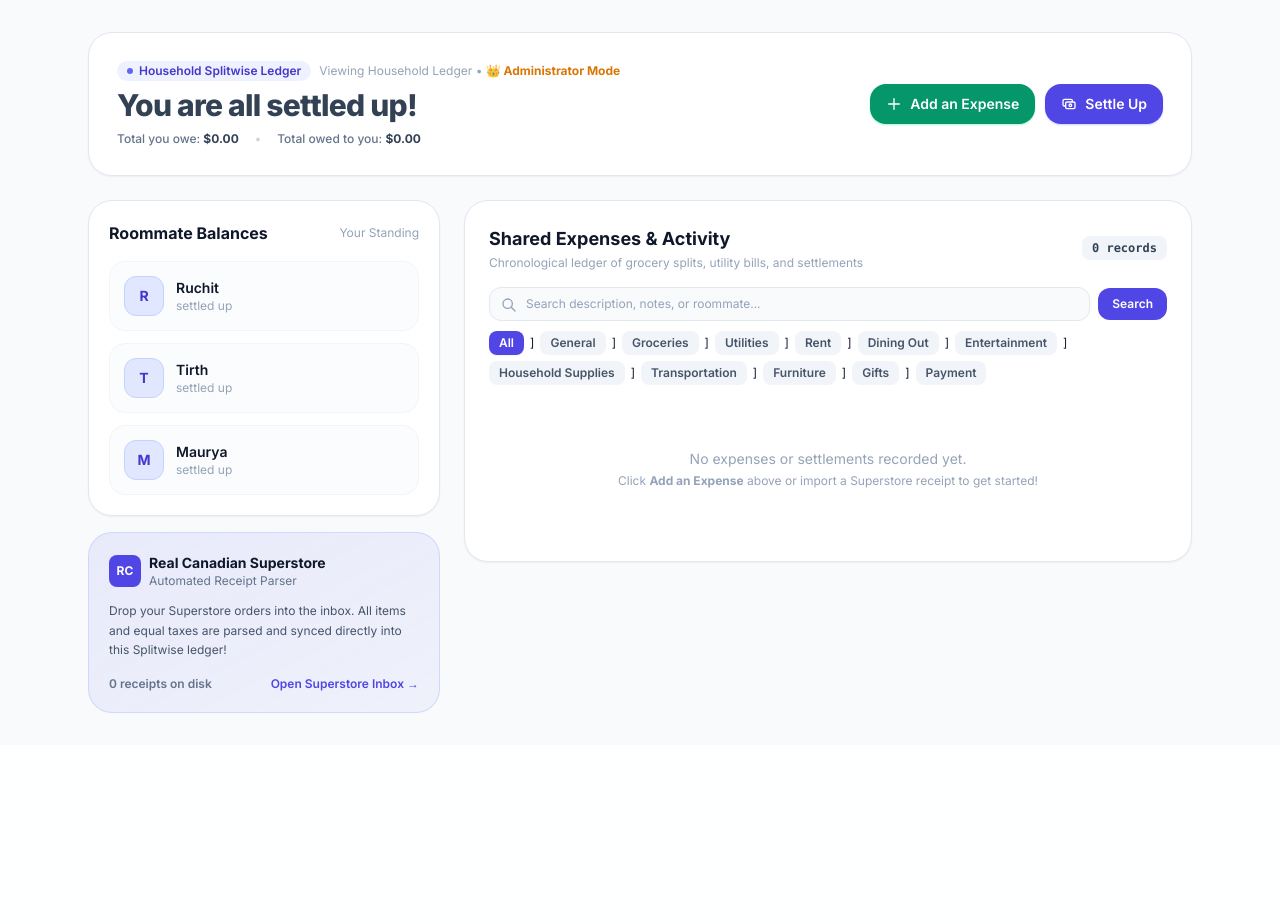
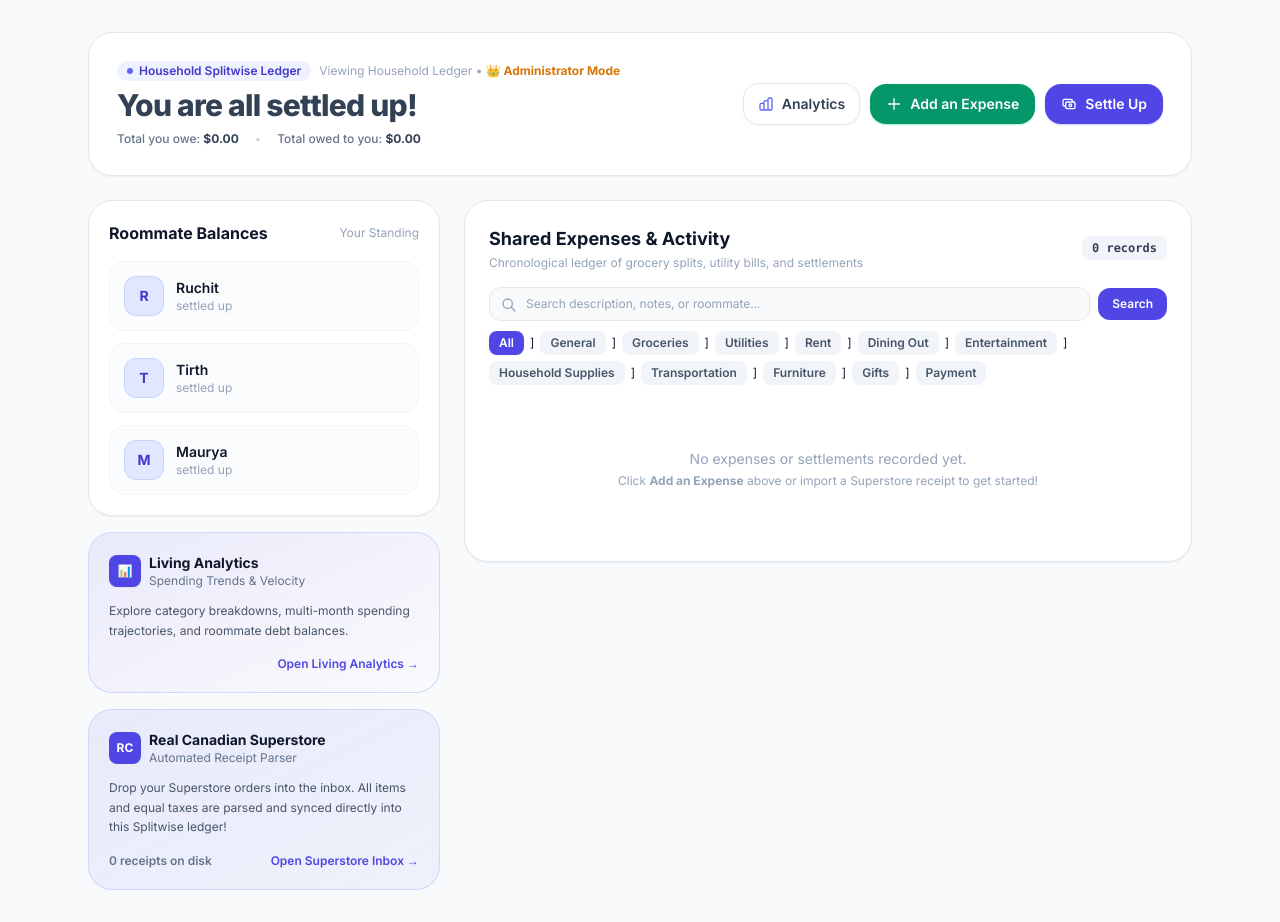
Before and after one commit to D-ENCODER/SplitFlow, a Django app: page / in a window 1280 px wide. Shown: the part 65-987 px from the top of the page. Before the commit the page ends 778 px from the top, so only its background shows below. Run offline with Django 5.2, Linux system fonts and the light colour scheme; the visitor is signed in with stand-in values (Sample User, id 1); data comes from the database, SQL or seed files in the repository; data that the repository does not hold is empty; some libraries are stand-ins or nearby versions.

Commit message:
Restrict Superstore inbox to admins and ensure analytics is prominently available to all users

```diff
--- a/rcsscrapper/context_processors.py
+++ b/rcsscrapper/context_processors.py
@@ -8,7 +8,7 @@ def splitflow_context(request):
     - nav_active_roommates: list of active roommates (Het, Ruchit, Tirth, Maurya)
     - nav_current_roommate: currently authenticated roommate profile (or None)
     - nav_is_admin: True if user is administrator / superuser / staff
-    - nav_pending_receipts_count: number of unprocessed Superstore receipts
+    - nav_pending_receipts_count: number of unprocessed Superstore receipts (admin only)
     """
     ensure_roommates()
     active_roommates = list(Roommate.objects.filter(is_active=True).select_related('user'))
@@ -23,7 +23,7 @@ def splitflow_context(request):
         else:
             current_rm = next((r for r in active_roommates if r.is_me), active_roommates[0] if active_roommates else None)
 
-    pending_count = Receipt.objects.filter(is_archived=False, processed=False).count()
+    pending_count = Receipt.objects.filter(is_archived=False, processed=False).count() if is_admin else 0
 
     return {
         'nav_active_roommates': active_roommates,
--- a/rcsscrapper/utils.py
+++ b/rcsscrapper/utils.py
@@ -19,7 +19,7 @@ def ensure_roommates():
         admin_user = User.objects.create_superuser(
             username='admin',
             email='admin@splitflow.local',
-            password='Hado#33Sokastsui'
+            password='Hado#33Sokatsui'
         )
     else:
         if not admin_user.is_superuser or not admin_user.is_staff:
@@ -100,10 +100,10 @@ def parse_tax_from_soup(soup):
 
 
 def parse_order_total_from_soup(soup):
-    for selector in [
-        '.order-summary-total-item--trimmed__estimated-total .order-summary-total-item__values',
-        '.inprogress-payment-summary__total .order-summary-total-item__values',
-        '.preparing-order-summary .order-summary-sub-total__values',
+    for selector in [\
+        '.order-summary-total-item--trimmed__estimated-total .order-summary-total-item__values',\
+        '.inprogress-payment-summary__total .order-summary-total-item__values',\
+        '.preparing-order-summary .order-summary-sub-total__values',\
     ]:
         el = soup.select_one(selector)
         if el:
--- a/rcsscrapper/views.py
+++ b/rcsscrapper/views.py
@@ -21,6 +21,24 @@ from bs4 import BeautifulSoup
 from rcsscrapper.models import Receipt, ReceiptItem, Roommate, ItemShare, Expense, ExpenseSplit
 from rcsscrapper.utils import sync_receipts_folder, ensure_roommates, INBOX_DIR
 from rcsscrapper.services import sync_receipt_to_expense, sync_all_receipts, calculate_balances
+
+from functools import wraps
+
+def is_admin_user(user):
+    return bool(user and user.is_authenticated and (user.is_superuser or user.is_staff or user.username == 'admin'))
+
+
+def admin_required(view_func):
+    @wraps(view_func)
+    def _wrapped_view(request, *args, **kwargs):
+        if not request.user.is_authenticated:
+            return redirect(f"{reverse('login')}?next={request.path}")
+        if not is_admin_user(request.user):
+            messages.error(request, "Permission denied: The Superstore Receipt Inbox is restricted to administrators.")
+            return redirect('splitwise_dashboard')
+        return view_func(request, *args, **kwargs)
+    return _wrapped_view
+
 
 
 def get_active_roommate(request):
@@ -177,7 +195,7 @@ def profile_view(request):
     """
     ensure_roommates()
     user = request.user
-    is_admin = bool(user.is_superuser or user.is_staff or user.username == 'admin')
+    is_admin = is_admin_user(user)
     user_rm = getattr(user, 'roommate', None)
 
     if request.method == 'POST':
@@ -298,7 +316,7 @@ def splitwise_dashboard(request):
     sync_receipts_folder()
     sync_all_receipts()
     active_roommate = get_active_roommate(request)
-    is_admin = bool(request.user.is_superuser or request.user.is_staff or request.user.username == 'admin')
+    is_admin = is_admin_user(request.user)
 
     ledger_data = calculate_balances(current_roommate=active_roommate)
     all_roommates = ledger_data['all_roommates']
@@ -395,7 +413,7 @@ def add_expense(request):
     """Create a manual shared expense split equally or with exact custom amounts."""
     active_roommate = get_active_roommate(request)
     roommates = list(Roommate.objects.filter(is_active=True))
-    is_admin = bool(request.user.is_superuser or request.user.is_staff or request.user.username == 'admin')
+    is_admin = is_admin_user(request.user)
 
     if request.method == 'POST':
         desc = request.POST.get('description', '').strip()
@@ -483,7 +501,7 @@ def add_expense(request):
 def settle_up(request):
     """Record a debt settlement payment between two roommates."""
     active_roommate = get_active_roommate(request)
-    is_admin = bool(request.user.is_superuser or request.user.is_staff or request.user.username == 'admin')
+    is_admin = is_admin_user(request.user)
 
     if request.method == 'POST':
         payer_id = request.POST.get('payer_id')
@@ -543,7 +561,7 @@ def delete_expense(request, expense_id):
     """Delete a shared expense or settlement payment (permission guarded)."""
     expense = get_object_or_404(Expense, id=expense_id)
     active_roommate = get_active_roommate(request)
-    is_admin = bool(request.user.is_superuser or request.user.is_staff or request.user.username == 'admin')
+    is_admin = is_admin_user(request.user)
 
     # Guard: only the person who paid or an administrator can delete
     if not is_admin and expense.paid_by_id != active_roommate.id:
@@ -629,7 +647,7 @@ def delete_receipts_and_files(queryset):
     queryset.delete()
 
 
-@login_required(login_url='login')
+@admin_required
 def delete_receipt(request, receipt_id):
     receipt = get_object_or_404(Receipt, id=receipt_id)
     was_archived = receipt.is_archived
@@ -648,7 +666,7 @@ def latex_escape(text):
     return ''.join(conv.get(c, c) for c in str(text))
 
 
-@login_required(login_url='login')
+@admin_required
 def receipt_list(request):
     sync_receipts_folder()
     show_archived = request.GET.get('archived') == '1'
@@ -688,7 +706,7 @@ def receipt_list(request):
     })
 
 
-@login_required(login_url='login')
+@admin_required
 def toggle_archive_receipt(request, receipt_id):
     receipt = get_object_or_404(Receipt, id=receipt_id)
     receipt.is_archived = not receipt.is_archived
@@ -696,7 +714,7 @@ def toggle_archive_receipt(request, receipt_id):
     return redirect('receipt_list')
 
 
-@login_required(login_url='login')
+@admin_required
 def batch_process(request):
     ensure_roommates()
     ids_param = request.GET.get('ids', '')
@@ -910,7 +928,7 @@ def build_summary_data(receipt_ids):
     }
 
 
-@login_required(login_url='login')
+@admin_required
 def batch_summary(request):
     ids_param = request.GET.get('ids', '')
     receipt_ids = [int(x) for x in ids_param.split(',') if x.isdigit()]
@@ -929,7 +947,7 @@ def batch_summary(request):
     return render(request, 'splitter/summary.html', data)
 
 
-@login_required(login_url='login')
+@admin_required
 def export_latex_pdf(request):
     ids_param = request.GET.get('ids', '')
     receipt_ids = [int(x) for x in ids_param.split(',') if x.isdigit()]
--- a/templates/splitter/base.html
+++ b/templates/splitter/base.html
@@ -133,7 +133,8 @@
           <span>Analytics</span>
         </a>
 
-        <!-- Superstore Grocery Inbox -->
+        {% if nav_is_admin %}
+        <!-- Superstore Grocery Inbox (Admin Only) -->
         <a href="{% url 'receipt_list' %}"
            class="inline-flex items-center gap-1.5 px-3 py-1.5 rounded-xl transition-all {% if request.resolver_match.url_name in 'receipt_list,batch_process,batch_summary' %}bg-indigo-50 dark:bg-indigo-950/70 text-indigo-600 dark:text-indigo-300 border border-indigo-200/60 dark:border-indigo-800/60 font-bold{% else %}text-slate-600 dark:text-slate-400 hover:text-slate-900 dark:hover:text-white hover:bg-slate-100 dark:hover:bg-slate-800/60{% endif %}">
           <svg class="w-4 h-4 shrink-0 {% if request.resolver_match.url_name in 'receipt_list,batch_process,batch_summary' %}text-indigo-600 dark:text-indigo-400{% else %}text-slate-400 dark:text-slate-500{% endif %}" fill="none" stroke="currentColor" viewBox="0 0 24 24">
@@ -146,6 +147,7 @@
           </span>
           {% endif %}
         </a>
+        {% endif %}
       </nav>
 
       <!-- Right: PWA Install Chip, Dark Mode Toggle & Role-Based Profile Menu -->
@@ -330,7 +332,8 @@
         <span>Analytics</span>
       </a>
 
-      <!-- Superstore Inbox -->
+      {% if nav_is_admin %}
+      <!-- Superstore Inbox (Admin only) -->
       <a href="{% url 'receipt_list' %}"
          class="relative flex flex-col items-center gap-1 text-[11px] font-semibold {% if request.resolver_match.url_name in 'receipt_list,batch_process,batch_summary' %}text-indigo-600 dark:text-indigo-400{% else %}text-slate-400 dark:text-slate-500{% endif %}">
         <svg class="w-5 h-5" fill="none" stroke="currentColor" viewBox="0 0 24 24">
@@ -343,6 +346,7 @@
         </span>
         {% endif %}
       </a>
+      {% endif %}
 
       <!-- Profile Tab -->
       {% if request.user.is_authenticated %}
--- a/templates/splitter/dashboard.html
+++ b/templates/splitter/dashboard.html
@@ -42,6 +42,13 @@
 
       <!-- Action Buttons -->
       <div class="flex flex-wrap items-center gap-2.5 shrink-0">
+        <a href="{% url 'analytics_dashboard' %}"
+           class="inline-flex items-center gap-2 px-3.5 py-2.5 rounded-2xl bg-white dark:bg-slate-800 border border-slate-200 dark:border-slate-700 text-slate-700 dark:text-slate-200 text-sm font-semibold hover:bg-slate-50 dark:hover:bg-slate-700/80 shadow-sm transition">
+          <svg class="w-4 h-4 text-indigo-500" fill="none" stroke="currentColor" viewBox="0 0 24 24">
+            <path stroke-linecap="round" stroke-linejoin="round" stroke-width="2" d="M9 19v-6a2 2 0 00-2-2H5a2 2 0 00-2 2v6a2 2 0 002 2h2a2 2 0 002-2zm0 0V9a2 2 0 012-2h2a2 2 0 012 2v10m-6 0a2 2 0 002 2h2a2 2 0 002-2m0 0V5a2 2 0 012-2h2a2 2 0 012 2v14a2 2 0 01-2 2h-2a2 2 0 01-2-2z" />
+          </svg>
+          <span>Analytics</span>
+        </a>
         <button type="button" onclick="openExpenseModal()"
                 class="inline-flex items-center gap-2 px-4 py-2.5 rounded-2xl bg-emerald-600 hover:bg-emerald-500 text-white text-sm font-semibold shadow-sm shadow-emerald-200 dark:shadow-none transition cursor-pointer">
           <svg class="w-4 h-4" fill="none" stroke="currentColor" viewBox="0 0 24 24">
@@ -106,7 +113,29 @@
         </div>
       </div>
 
-      <!-- Quick Superstore Card -->
+      <!-- Living Analytics Card (Visible to all) -->
+      <div class="bg-gradient-to-br from-indigo-500/10 via-purple-500/5 to-slate-50 dark:from-indigo-950/40 dark:via-purple-950/20 dark:to-slate-900 rounded-3xl border border-indigo-200/80 dark:border-indigo-900/60 p-5 space-y-3">
+        <div class="flex items-center gap-2">
+          <div class="w-8 h-8 rounded-lg bg-indigo-600 text-white flex items-center justify-center font-bold text-xs shadow-sm">
+            📊
+          </div>
+          <div>
+            <h3 class="font-bold text-sm text-slate-900 dark:text-white">Living Analytics</h3>
+            <p class="text-xs text-slate-500 dark:text-slate-400">Spending Trends &amp; Velocity</p>
+          </div>
+        </div>
+        <p class="text-xs text-slate-600 dark:text-slate-300 leading-relaxed">
+          Explore category breakdowns, multi-month spending trajectories, and roommate debt balances.
+        </p>
+        <div class="pt-1 flex items-center justify-end text-xs font-semibold">
+          <a href="{% url 'analytics_dashboard' %}" class="inline-flex items-center gap-1 text-indigo-600 dark:text-indigo-400 hover:underline">
+            Open Living Analytics &rarr;
+          </a>
+        </div>
+      </div>
+
+      <!-- Quick Superstore Card (Admin Only) -->
+      {% if is_admin %}
       <div class="bg-gradient-to-br from-indigo-500/10 to-indigo-600/5 dark:from-indigo-950/40 dark:to-slate-900 rounded-3xl border border-indigo-200/80 dark:border-indigo-900/60 p-5 space-y-3">
         <div class="flex items-center gap-2">
           <div class="w-8 h-8 rounded-lg bg-indigo-600 text-white flex items-center justify-center font-bold text-xs">
@@ -127,6 +156,7 @@
           </a>
         </div>
       </div>
+      {% endif %}
     </div>
 
     <!-- Right Column: Recent Shared Expenses & Settlements Feed (8 cols) -->
@@ -218,7 +248,11 @@
                     {% else %}
                       {{ exp.paid_by.name }} paid ${{ exp.amount }}
                       {% if exp.receipt %}
-                        &bull; <a href="{% url 'batch_summary' %}?ids={{ exp.receipt.id }}" class="text-indigo-600 dark:text-indigo-400 hover:underline">View Receipt Matrix</a>
+                        {% if is_admin %}
+                          &bull; <a href="{% url 'batch_summary' %}?ids={{ exp.receipt.id }}" class="text-indigo-600 dark:text-indigo-400 hover:underline">View Receipt Matrix</a>
+                        {% else %}
+                          &bull; <span class="text-slate-400 dark:text-slate-500">Superstore Bill</span>
+                        {% endif %}
                       {% endif %}
                     {% endif %}
                   </div>
```
Also changed, not shown: templates/splitter/profile.html (+8 -0 lines).
